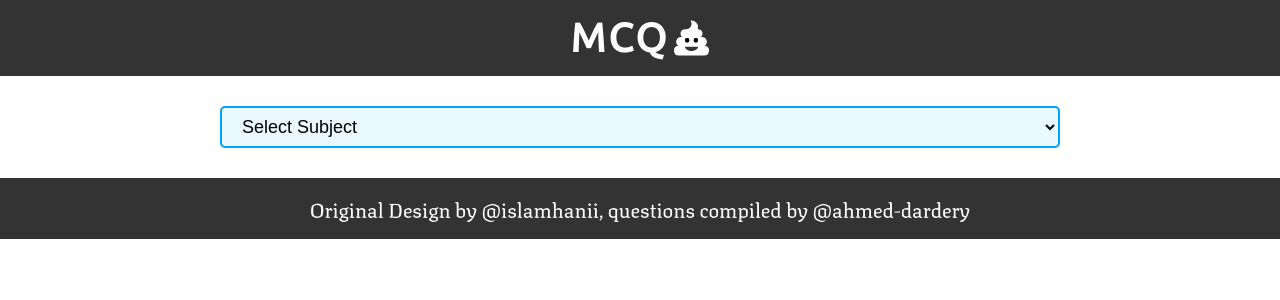
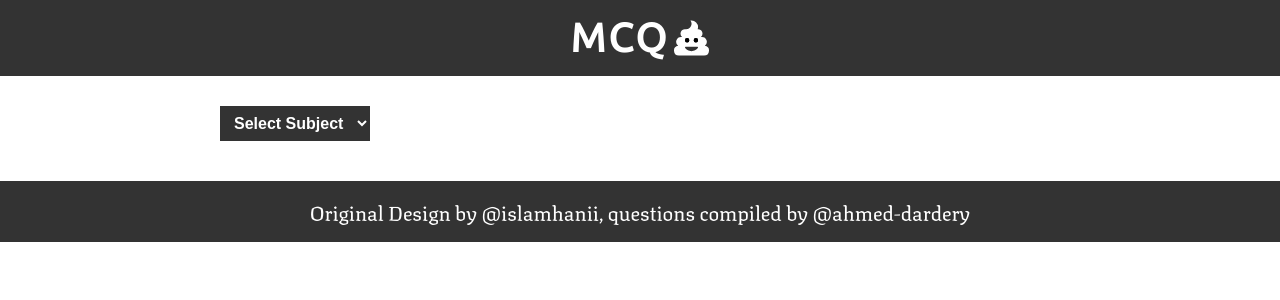
Before and after one commit to ahmed-dardery/mcq-loader-web, a React (Create React App) app: page / in a window 1280 px wide. Shown: the top 300 px of the page. Built offline with nearby package versions, Linux system fonts and the light colour scheme.

Commit message:
Update index.css

```diff
--- a/src/index.css
+++ b/src/index.css
@@ -25,9 +25,8 @@
 }
 
 h1,
-span {font-family: Ubuntu, serif;}
-h2, p {
-    font-family: Texturina, sans-serif;}
+span, button {font-family: Ubuntu, serif;}
+h2, p {font-family: Texturina, sans-serif;}
 
 /*------------------------------------------------------------------------------------*/
 
@@ -61,7 +60,7 @@ header svg {
   padding: 30px;
 }
 
-#subject-box select, #search-box input {
+#search-box input {
   width: 100%;
   font-size: 18px;
   padding: 8px 16px;
@@ -71,8 +70,19 @@ header svg {
   border-radius: 5px;
 }
 
-#subject-box select:focus, #search-box input:focus {
+#search-box input:focus {
   border-width: 3px;
+}
+
+#subject-box select {
+    padding: 8px 10px;
+    border: none;
+    color: #fff;
+    background-color: #333;
+    font-size: 16px;
+    font-weight: 700;
+    margin-bottom: 10px;
+    cursor: pointer;
 }
 
 /*------------------------------------------------------------------------------------*/
@@ -133,6 +143,7 @@ header svg {
   margin-bottom: 20px;
 
   border-left: 5px solid #00a1ff;
+  border-right: 5px solid #00a1ff;
   border-radius: 10px;
 }
 .question {
@@ -145,6 +156,8 @@ header svg {
 
   padding-bottom: 5px;
 }
+
+.question-box image{max-width: 100%;}
 
 .question-box div {
   padding: 5px;
@@ -172,6 +185,7 @@ header svg {
 
 .question-box span {
   font-weight: 700;
+  margin-left: 5px;
 }
 
 .question-bad{
```
